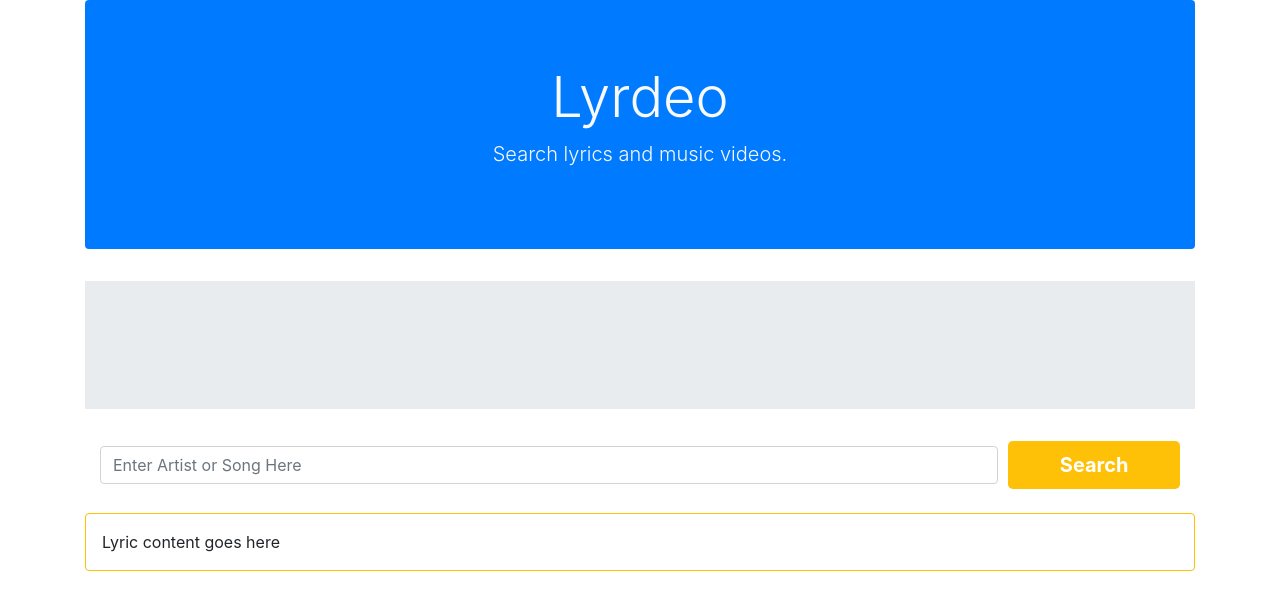
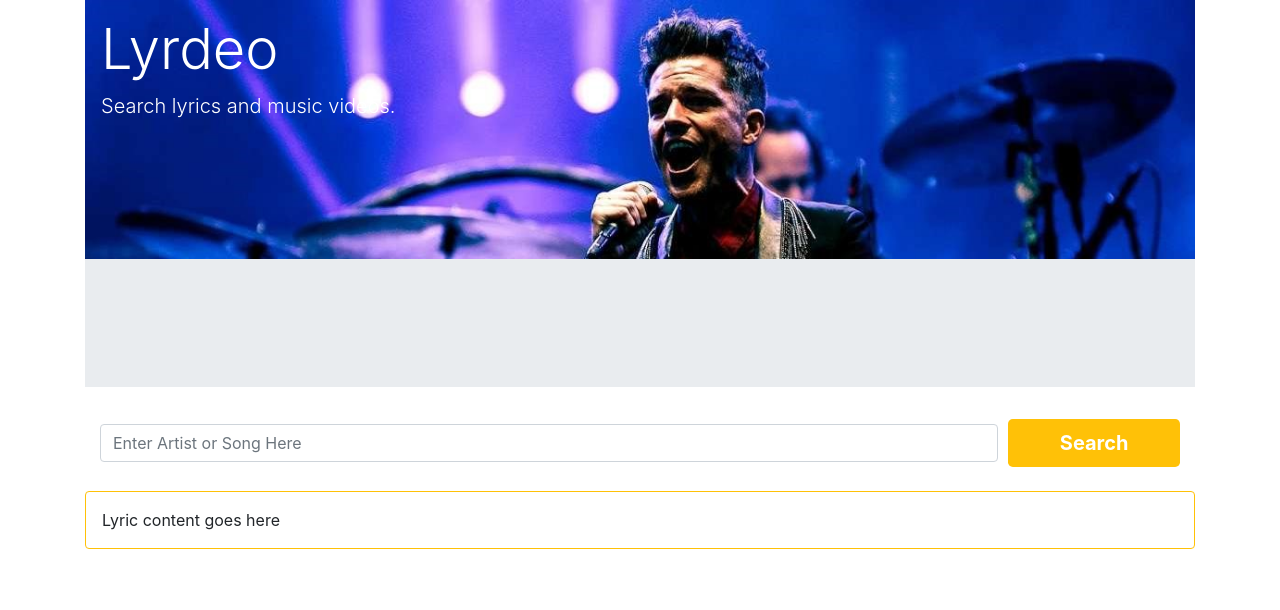
Before and after one commit to cxlhyphen/Project-1, a plain HTML site: page index.html in a window 1280 px wide. Drawn offline with nearby package versions, Linux system fonts and the light colour scheme.

Commit message:
updated header

```diff
--- a/assets/css/style.css
+++ b/assets/css/style.css
@@ -0,0 +1,4 @@
+
+
+.parentDiv { position:relative; };
+.childDiv { position:absolute; left:50px; top:20px; };
--- a/index.html
+++ b/index.html
@@ -18,7 +18,9 @@
     <script src="https://stackpath.bootstrapcdn.com/bootstrap/4.1.3/js/bootstrap.min.js" integrity="sha384-ChfqqxuZUCnJSK3+MXmPNIyE6ZbWh2IMqE241rYiqJxyMiZ6OW/JmZQ5stwEULTy"
         crossorigin="anonymous"></script>
 </head>
+<style>
 
+</style>
 <body>
 
 
@@ -31,11 +33,12 @@
 
 
 
-    <div class="container">
+    <div class="container position-relative">
         <div class="row">
             <div class="col-12 col-md-12">
-                <div class="jumbotron jumbotron-fluid bg-primary text-light text-center rounded">
-                    <div class="container">
+                <div>
+                <img src="assets/images/killersimage.jpg" class="img-fluid parentDiv" alt="Responsive image">
+                    <div class="container text-white p-3 m-l-3 childDiv position-absolute top float-left sticky-top">
                         <h1 class="display-4">Lyrdeo</h1>
                         <p class="lead">Search lyrics and music videos.</p>
                     </div>
```
Also changed, not shown: assets/images/killersimage.jpg (added).
